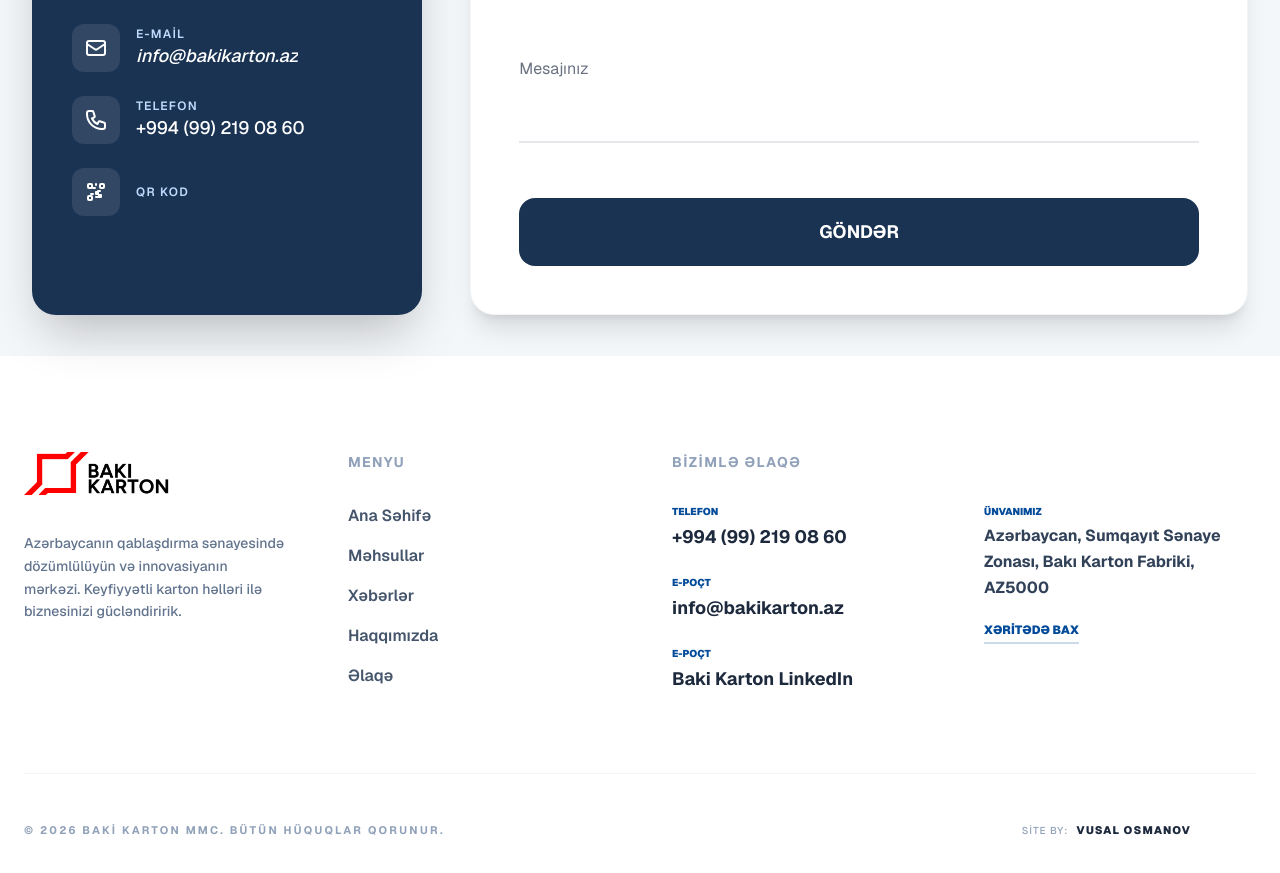
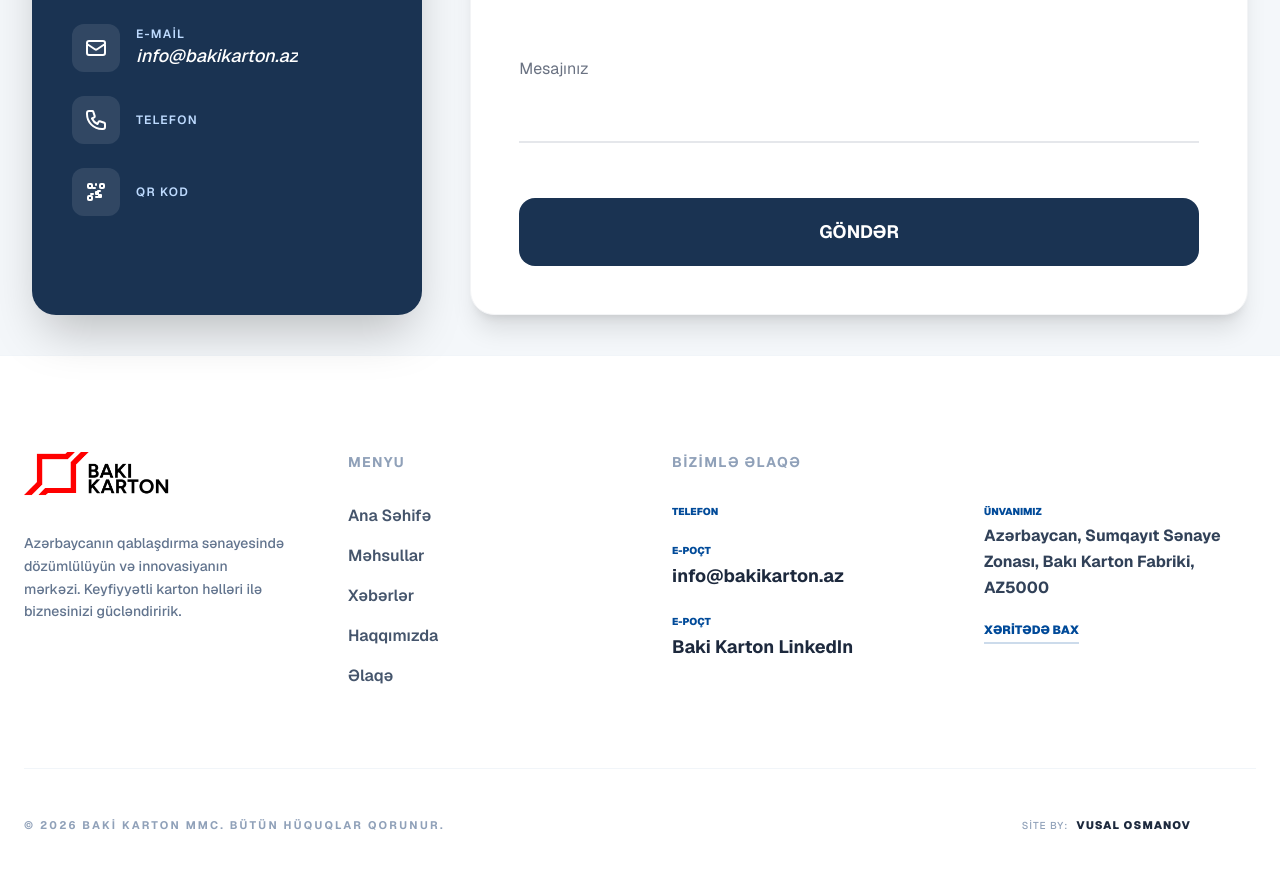
Before and after one commit to vusalosmanov/baki-karton, a Next.js app: page /az/elaqe in a window 1280 px wide. Shown: the part 1167-2040 px from the top of the page. Built offline with nearby package versions, Linux system fonts and the light colour scheme.

Commit message:
update code

```diff
--- a/app/[locale]/elaqe/page.tsx
+++ b/app/[locale]/elaqe/page.tsx
@@ -129,7 +129,7 @@ export default async function ContactPage({ params }: ContactPageProps) {
                   </p>
 
                   <p className="font-medium text-base sm:text-lg">
-                    +994 (99) 219 08 60
+
                   </p>
                 </div>
               </div>
--- a/components/Footer.tsx
+++ b/components/Footer.tsx
@@ -67,7 +67,7 @@ export default function Footer({ locale, dict }: FooterProps) {
                 <div className="group">
                   <p className="text-[10px] font-black text-[#004a99] uppercase mb-1">{f.phone || "Telefon"}</p>
                   <a href="tel:+994103182222" className="text-lg font-bold text-slate-800 group-hover:text-[#004a99] transition-colors">
-                    +994 (99) 219 08 60
+
                   </a>
                   </div>
                 <div className="group">
```
